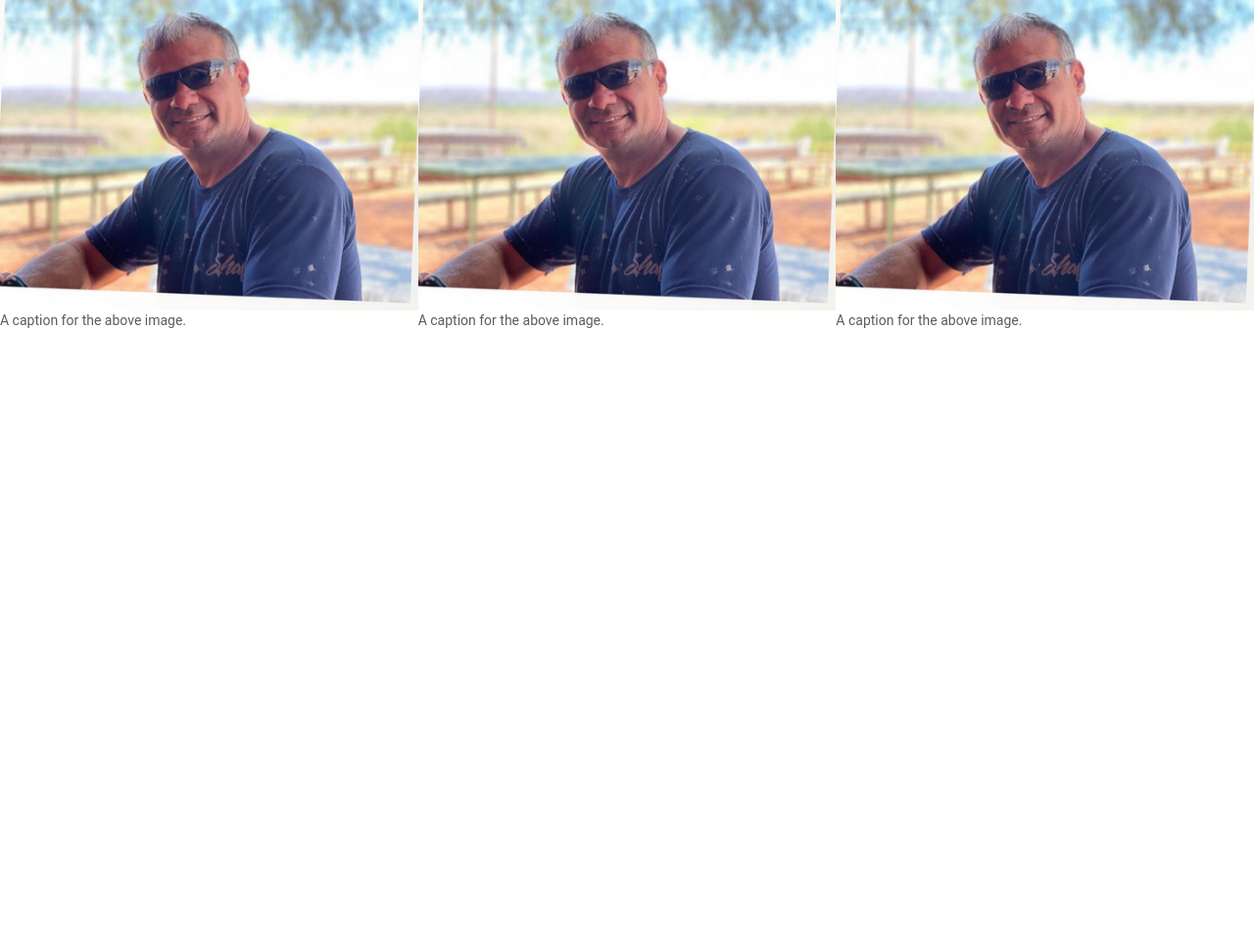
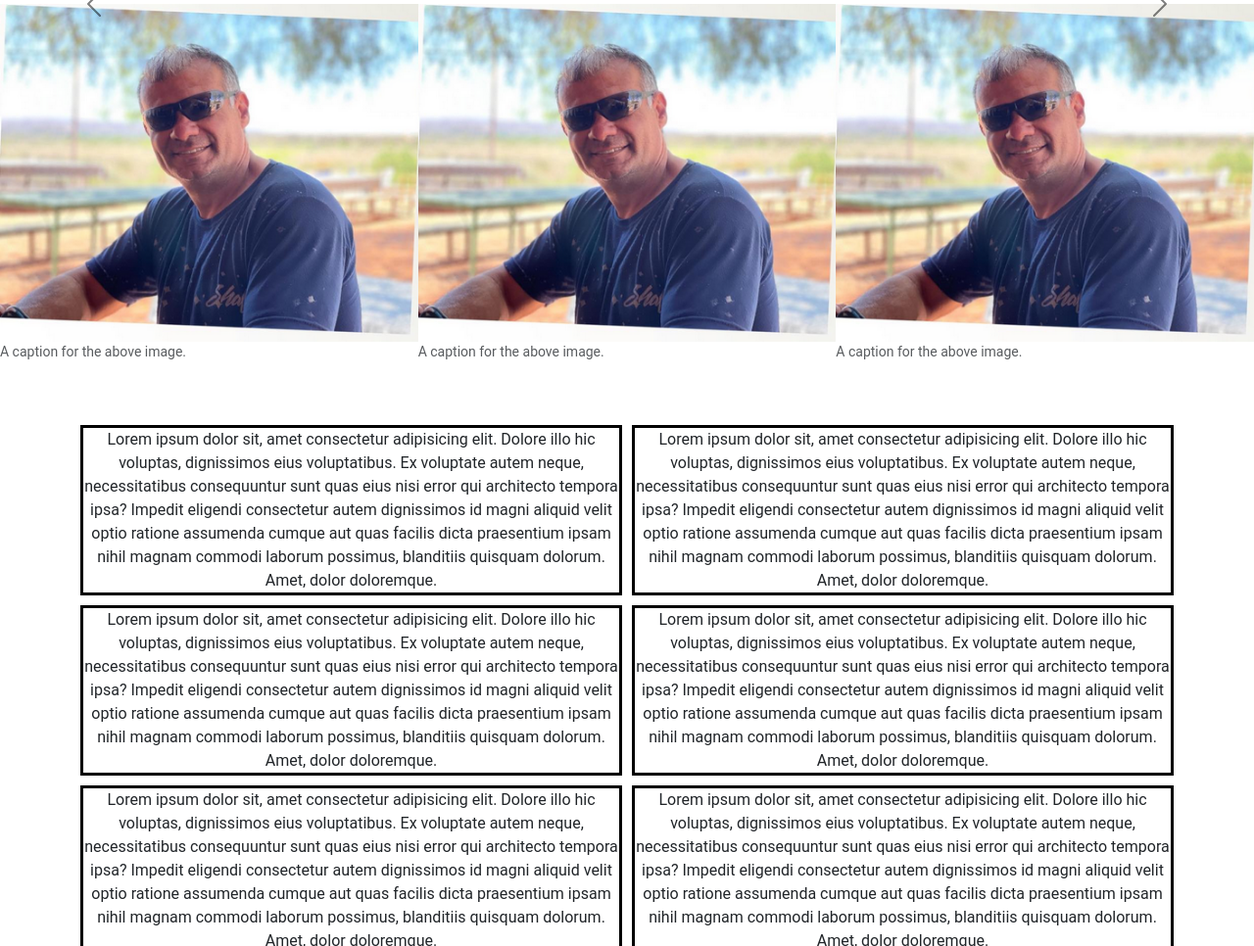
Before and after one commit to lucasluna8926/cielo__extremo, a plain HTML site: page index.html in a window 1280 px wide. Shown: the part 1834-2800 px from the top of the page at 98% size. Before the commit the page ends 2212 px from the top, so only its background shows below. Drawn offline with nearby package versions, Linux system fonts and the light colour scheme.

Commit message:
cambios varios

```diff
--- a/index.html
+++ b/index.html
@@ -48,7 +48,7 @@
                     <div class=" titulo__header ms-2" id="title">CIELO EXTREMO</div>
                 </a>
 
-                <div  class="d-flex align-items-center">
+                <div class="d-flex align-items-center">
 
 
                     <button class="navbar-toggler " type="button" data-bs-toggle="collapse" data-bs-target="#navbarNav"
@@ -208,9 +208,10 @@
     <!--NUESTROS PILOTOS-->
 
 
-    <div class="container-fluid mt-3 text-center">
-
-        <h1 style="font-family: 'norwester';">NUESTROS PILOTOS</h1>
+    <div class="container-fluid text-center
+    nuestros__pilotos">
+
+        <h1 style="font-family: 'norwester'; color: white ;" class="pt-4">NUESTROS PILOTOS</h1>
 
         <div id="carouselExampleIndicators" class="carousel slide carousel-dark ">
 
@@ -357,7 +358,7 @@
 
 
     <!--imagesGallery-lg-md-->
-    <div class="d-none d-md-block d-lg-block ">
+    <div class="d-none d-md-block d-lg-block pt-4 ">
 
         <h1 class="text-center" style="font-family: 'norwester';">GALERIA</h1>
         <nav>
@@ -994,7 +995,7 @@
     <div class="container  mt-3  d-sm-block d-lg-none d-md-none ">
         <h1 class="text-center" style="font-family: 'norwester';">GALERIA</h1>
 
-        <nav  class="container">
+        <nav class="container">
 
             <div class="nav nav-tabs d-flex flex-nowrap justify-content-around galeria" id="nav-tab" role="tablist">
 
@@ -1002,17 +1003,17 @@
                " class="nav-link active " id="nav-despegue-tab" data-bs-toggle="tab" data-bs-target="#nav-despegue"
                     type="button" role="tab" aria-controls="nav-despegue" aria-selected="true">Despegue</button>
 
-                <button style=" border: inset black 3px ;box-sizing: border-box;   " class="nav-link" id="nav-vuelo-tab" data-bs-toggle="tab"
-                    data-bs-target="#nav-vuelo" type="button" role="tab" aria-controls="nav-vuelo"
+                <button style=" border: inset black 3px ;box-sizing: border-box;   " class="nav-link" id="nav-vuelo-tab"
+                    data-bs-toggle="tab" data-bs-target="#nav-vuelo" type="button" role="tab" aria-controls="nav-vuelo"
                     aria-selected="false">Vuelo</button>
 
-                <button style=" border: inset black 3px ; box-sizing: border-box;  " class="nav-link" id="nav-aterrizaje-tab"
-                    data-bs-toggle="tab" data-bs-target="#nav-aterrizaje" type="button" role="tab"
-                    aria-controls="nav-aterrizaje" aria-selected="false">Aterrizaje</button>
-
-                <button style=" border: inset black 3px; box-sizing: border-box!important;  " class="nav-link" id="nav-videos-tab" data-bs-toggle="tab"
-                    data-bs-target="#nav-videos" type="button" role="tab" aria-controls="nav-videos"
-                    aria-selected="false">Videos</button>
+                <button style=" border: inset black 3px ; box-sizing: border-box;  " class="nav-link"
+                    id="nav-aterrizaje-tab" data-bs-toggle="tab" data-bs-target="#nav-aterrizaje" type="button"
+                    role="tab" aria-controls="nav-aterrizaje" aria-selected="false">Aterrizaje</button>
+
+                <button style=" border: inset black 3px; box-sizing: border-box!important;  " class="nav-link"
+                    id="nav-videos-tab" data-bs-toggle="tab" data-bs-target="#nav-videos" type="button" role="tab"
+                    aria-controls="nav-videos" aria-selected="false">Videos</button>
             </div>
 
         </nav>
@@ -1479,8 +1480,21 @@
     </div>
 
 
-    <img src="media/images_carousel/Wear red and white and show off your Arcadia Knights pride! (1).mp4" alt="">
-
+
+    <div class="parent container text-center mt-5">
+        <div class="div1">Lorem ipsum dolor sit, amet consectetur adipisicing elit. Dolore illo hic voluptas, dignissimos eius voluptatibus. Ex voluptate autem neque, necessitatibus consequuntur sunt quas eius nisi error qui architecto tempora ipsa?
+        Impedit eligendi consectetur autem dignissimos id magni aliquid velit optio ratione assumenda cumque aut quas facilis dicta praesentium ipsam nihil magnam commodi laborum possimus, blanditiis quisquam dolorum. Amet, dolor doloremque.  </div>
+        <div class="div2">Lorem ipsum dolor sit, amet consectetur adipisicing elit. Dolore illo hic voluptas, dignissimos eius voluptatibus. Ex voluptate autem neque, necessitatibus consequuntur sunt quas eius nisi error qui architecto tempora ipsa?
+        Impedit eligendi consectetur autem dignissimos id magni aliquid velit optio ratione assumenda cumque aut quas facilis dicta praesentium ipsam nihil magnam commodi laborum possimus, blanditiis quisquam dolorum. Amet, dolor doloremque. </div>
+        <div class="div3">Lorem ipsum dolor sit, amet consectetur adipisicing elit. Dolore illo hic voluptas, dignissimos eius voluptatibus. Ex voluptate autem neque, necessitatibus consequuntur sunt quas eius nisi error qui architecto tempora ipsa?
+        Impedit eligendi consectetur autem dignissimos id magni aliquid velit optio ratione assumenda cumque aut quas facilis dicta praesentium ipsam nihil magnam commodi laborum possimus, blanditiis quisquam dolorum. Amet, dolor doloremque. </div>
+        <div class="div4">Lorem ipsum dolor sit, amet consectetur adipisicing elit. Dolore illo hic voluptas, dignissimos eius voluptatibus. Ex voluptate autem neque, necessitatibus consequuntur sunt quas eius nisi error qui architecto tempora ipsa?
+        Impedit eligendi consectetur autem dignissimos id magni aliquid velit optio ratione assumenda cumque aut quas facilis dicta praesentium ipsam nihil magnam commodi laborum possimus, blanditiis quisquam dolorum. Amet, dolor doloremque. </div>
+        <div class="div5">Lorem ipsum dolor sit, amet consectetur adipisicing elit. Dolore illo hic voluptas, dignissimos eius voluptatibus. Ex voluptate autem neque, necessitatibus consequuntur sunt quas eius nisi error qui architecto tempora ipsa?
+        Impedit eligendi consectetur autem dignissimos id magni aliquid velit optio ratione assumenda cumque aut quas facilis dicta praesentium ipsam nihil magnam commodi laborum possimus, blanditiis quisquam dolorum. Amet, dolor doloremque. </div>
+        <div class="div6">Lorem ipsum dolor sit, amet consectetur adipisicing elit. Dolore illo hic voluptas, dignissimos eius voluptatibus. Ex voluptate autem neque, necessitatibus consequuntur sunt quas eius nisi error qui architecto tempora ipsa?
+        Impedit eligendi consectetur autem dignissimos id magni aliquid velit optio ratione assumenda cumque aut quas facilis dicta praesentium ipsam nihil magnam commodi laborum possimus, blanditiis quisquam dolorum. Amet, dolor doloremque. </div>
+    </div>
 
 
 
--- a/styles.css
+++ b/styles.css
@@ -22,7 +22,20 @@ body {
 
 
 
+.parent {
+  display: grid;
+  grid-template-columns: 2fr  2fr ;
+  grid-template-rows: 3fr 3fr 3fr;
+  grid-column-gap: 10px;
+  grid-row-gap: 10px;
 
+
+}
+
+.div1, .div2, .div3, .div4, .div5, .div6{
+  border: #000 solid;
+
+}
 
 .font__carousel1 {
   font-family: 'norwester';
@@ -277,7 +290,7 @@ button.nav-link:hover {
 
 .condor {
   animation-name: mover-condor;
-  animation-duration: 5s;
+  animation-duration: 3.5s;
   animation-timing-function: ease-in-out;
   width: 20%;
   transform: scale(1);
@@ -462,6 +475,8 @@ header.down {
 
     transform: scale(0.5);
     z-index: 0;
+
+
     /* coloca el elemento por detrás de .logo__sin__condor */
 
   }
@@ -471,6 +486,8 @@ header.down {
     right: 60%;
     transform: scale(0.7);
     z-index: 0;
+    ;
+
     /* coloca el elemento por detrás de .logo__sin__condor */
 
   }
@@ -478,6 +495,9 @@ header.down {
   55% {
 
     z-index: 1;
+
+    ;
+
     /* coloca el elemento por detrás de .logo__sin__condor */
 
   }
@@ -486,6 +506,8 @@ header.down {
 
     transform: scale(0.9);
     z-index: 1;
+    ;
+
     /* coloca el elemento por detrás de .logo__sin__condor */
 
   }
```
